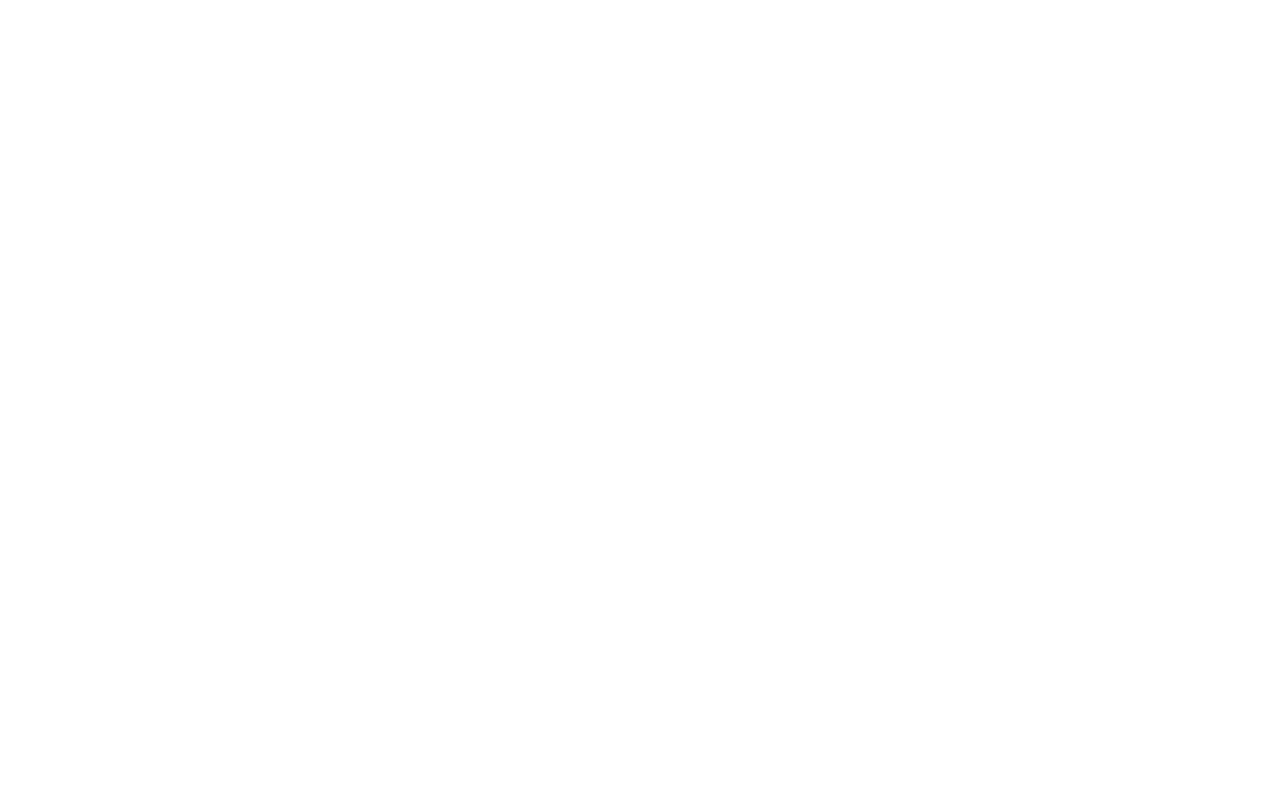
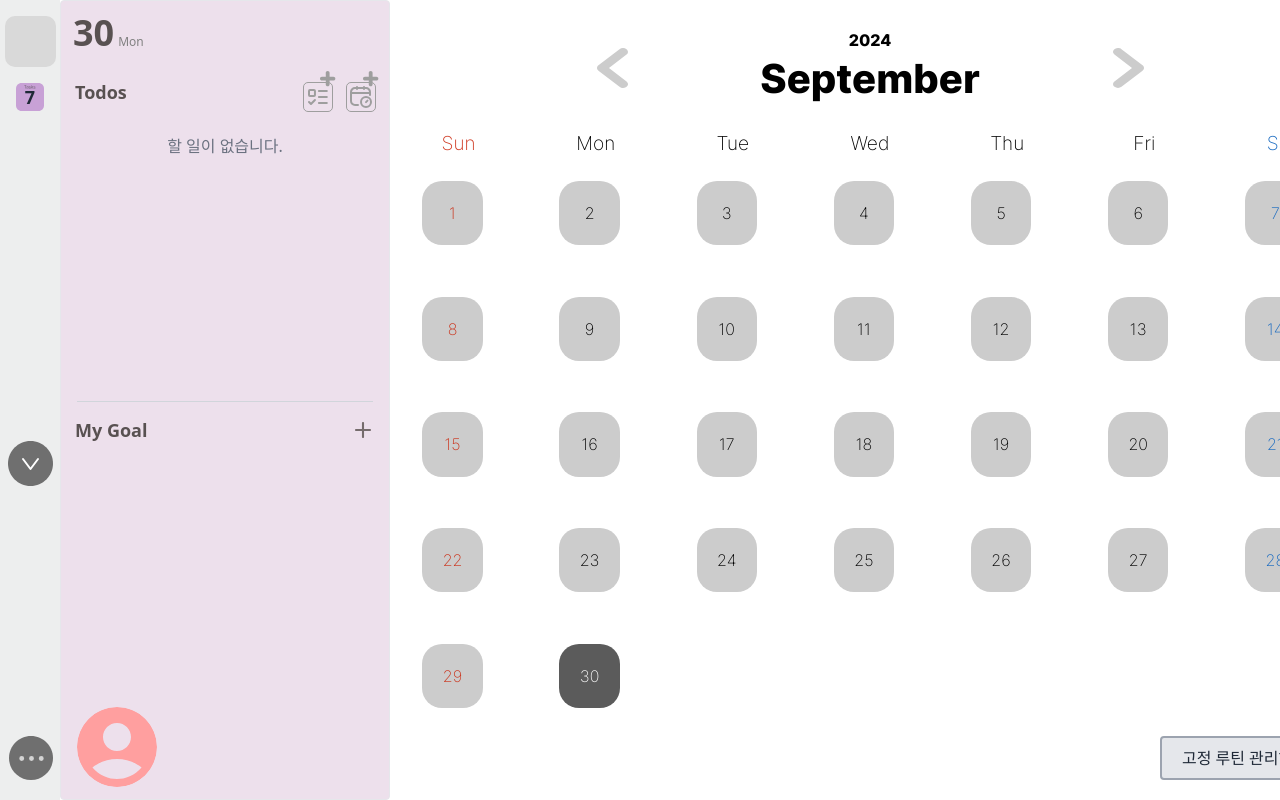
Before and after one commit to Team-Siso/Frontend, a React (Vite) app in the folder FRONTEND/: page /friend in a window 1280 px wide. Before the commit this address had no page. Built offline with nearby package versions, Linux system fonts and the light colour scheme.

Commit message:
design : 친구 ListSidebar 배경색상 변경

```diff
--- a/FRONTEND/src/App.tsx
+++ b/FRONTEND/src/App.tsx
@@ -21,9 +21,9 @@ const App: React.FC = () => {
       <Routes>
         <Route path="/" element={<StartPage />} />
         <Route
-          path="/main"
+          path="/friend"
           element={
-            <MainPage
+            <FriendPage
               openFriendSearchModal={openFriendSearchModal} // 핸들러 전달
               openSettingsModal={openSettingsModal} // 핸들러 전달
             />
--- a/FRONTEND/src/pages/FriendPage.tsx
+++ b/FRONTEND/src/pages/FriendPage.tsx
@@ -23,7 +23,10 @@ const FriendPage: React.FC<FriendPageProps> = ({ openFriendSearchModal, openSett
       <div className="bg-EDEEEE flex-none" style={{ width: "60px" }}>
         <FriendsListSidebar />
       </div>
-      <div className="flex-none border border-EDEEEE rounded" style={{ width: "330px" }}>
+      <div
+        className="bg-[#EDE0EC] flex-none border border-D6D6D6   rounded"
+        style={{ width: "330px" }}
+      >
         <FriendListSidebar />
       </div>
       <div className="flex-grow">
```
